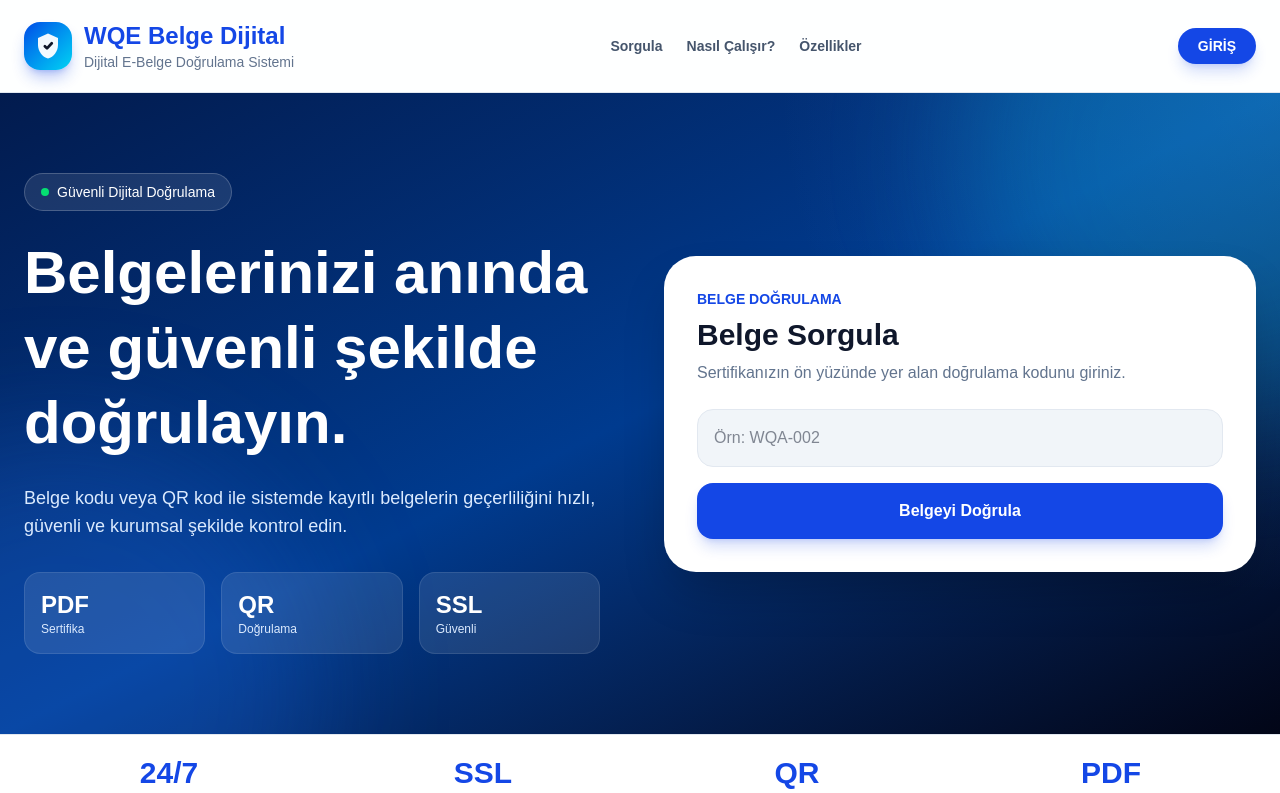
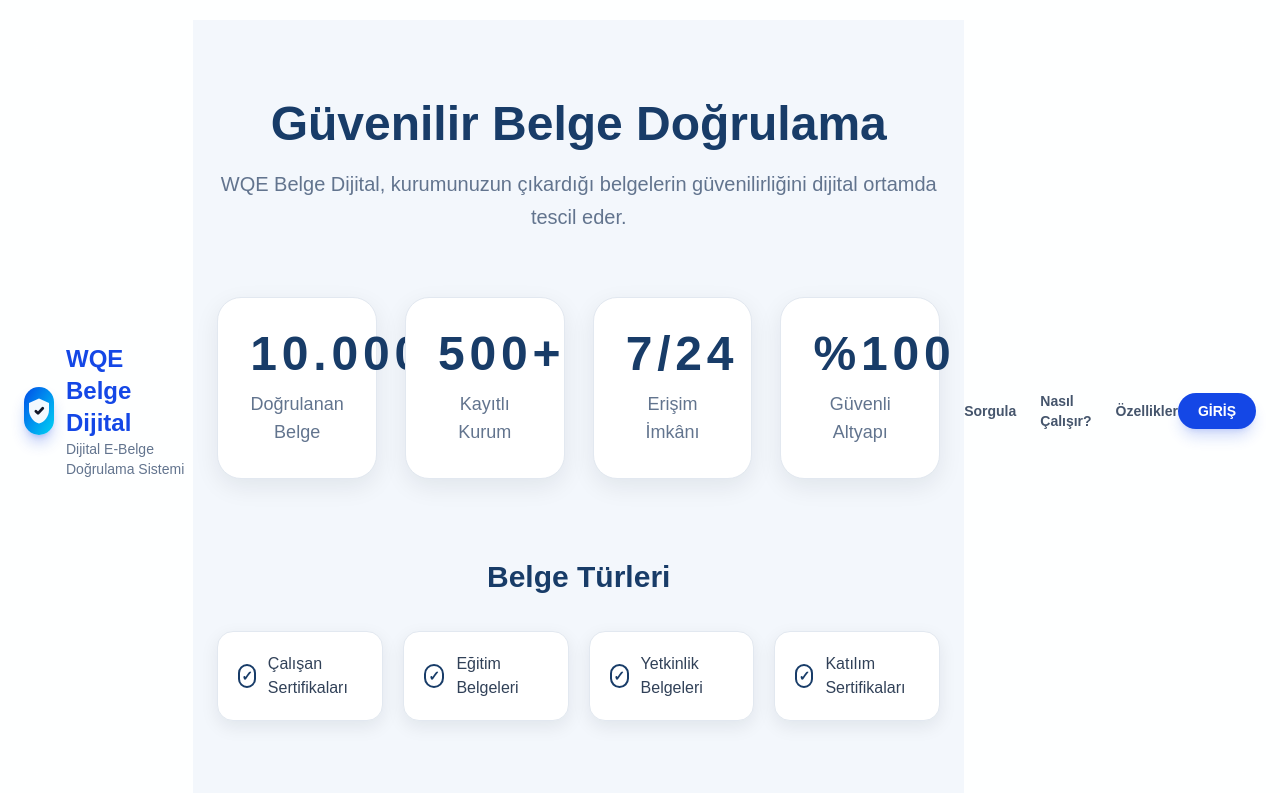
Before and after one commit to muratalan91-commits/wqe-system-final, a Next.js app: page / in a window 1280 px wide. Shown: the top 793 px of the page. Built offline with nearby package versions, Linux system fonts and the light colour scheme.

Commit message:
Update page.tsx

```diff
--- a/app/page.tsx
+++ b/app/page.tsx
@@ -104,7 +104,60 @@ export default function Home() {
               </p>
             </div>
           </div>
+<section className="bg-[#f3f7fc] py-20">
+  <div className="max-w-7xl mx-auto px-6 text-center">
+    <h3 className="text-4xl md:text-5xl font-semibold text-[#183c68] mb-5">
+      Güvenilir Belge Doğrulama
+    </h3>
 
+    <p className="text-slate-500 text-lg md:text-xl max-w-3xl mx-auto mb-16 leading-relaxed">
+      WQE Belge Dijital, kurumunuzun çıkardığı belgelerin güvenilirliğini dijital
+      ortamda tescil eder.
+    </p>
+
+    <div className="grid sm:grid-cols-2 lg:grid-cols-4 gap-7 mb-20">
+      {[
+        ["10.000+", "Doğrulanan Belge"],
+        ["500+", "Kayıtlı Kurum"],
+        ["7/24", "Erişim İmkânı"],
+        ["%100", "Güvenli Altyapı"],
+      ].map((item) => (
+        <div
+          key={item[0]}
+          className="bg-white rounded-3xl p-8 shadow-[0_8px_24px_rgba(15,23,42,0.08)] border border-slate-200"
+        >
+          <div className="text-4xl md:text-5xl font-semibold tracking-widest text-[#183c68] mb-3">
+            {item[0]}
+          </div>
+          <div className="text-slate-500 text-lg">{item[1]}</div>
+        </div>
+      ))}
+    </div>
+
+    <h4 className="text-3xl font-semibold text-[#183c68] mb-9">
+      Belge Türleri
+    </h4>
+
+    <div className="grid sm:grid-cols-2 lg:grid-cols-4 gap-5 max-w-5xl mx-auto">
+      {[
+        "Çalışan Sertifikaları",
+        "Eğitim Belgeleri",
+        "Yetkinlik Belgeleri",
+        "Katılım Sertifikaları",
+      ].map((item) => (
+        <div
+          key={item}
+          className="bg-white rounded-2xl p-5 shadow-[0_6px_18px_rgba(15,23,42,0.08)] border border-slate-200 flex items-center gap-3 text-left text-slate-700 font-medium"
+        >
+          <span className="w-6 h-6 rounded-full border-2 border-[#183c68] text-[#183c68] flex items-center justify-center text-sm font-bold">
+            ✓
+          </span>
+          <span>{item}</span>
+        </div>
+      ))}
+    </div>
+  </div>
+</section>
           <div className="hidden md:flex items-center gap-6 text-sm font-semibold text-slate-600">
             <a href="#sorgula" className="hover:text-blue-700">
               Sorgula
```
